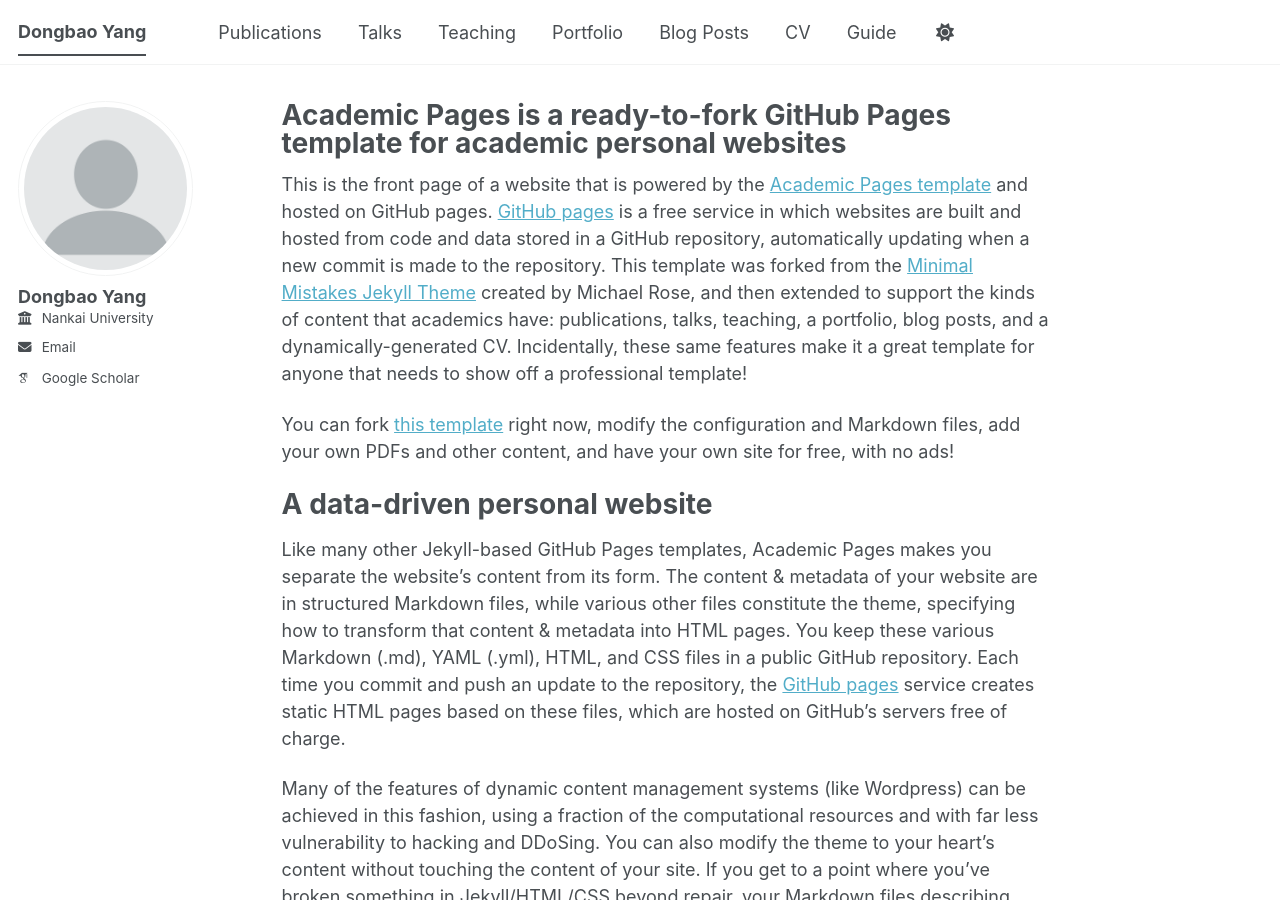
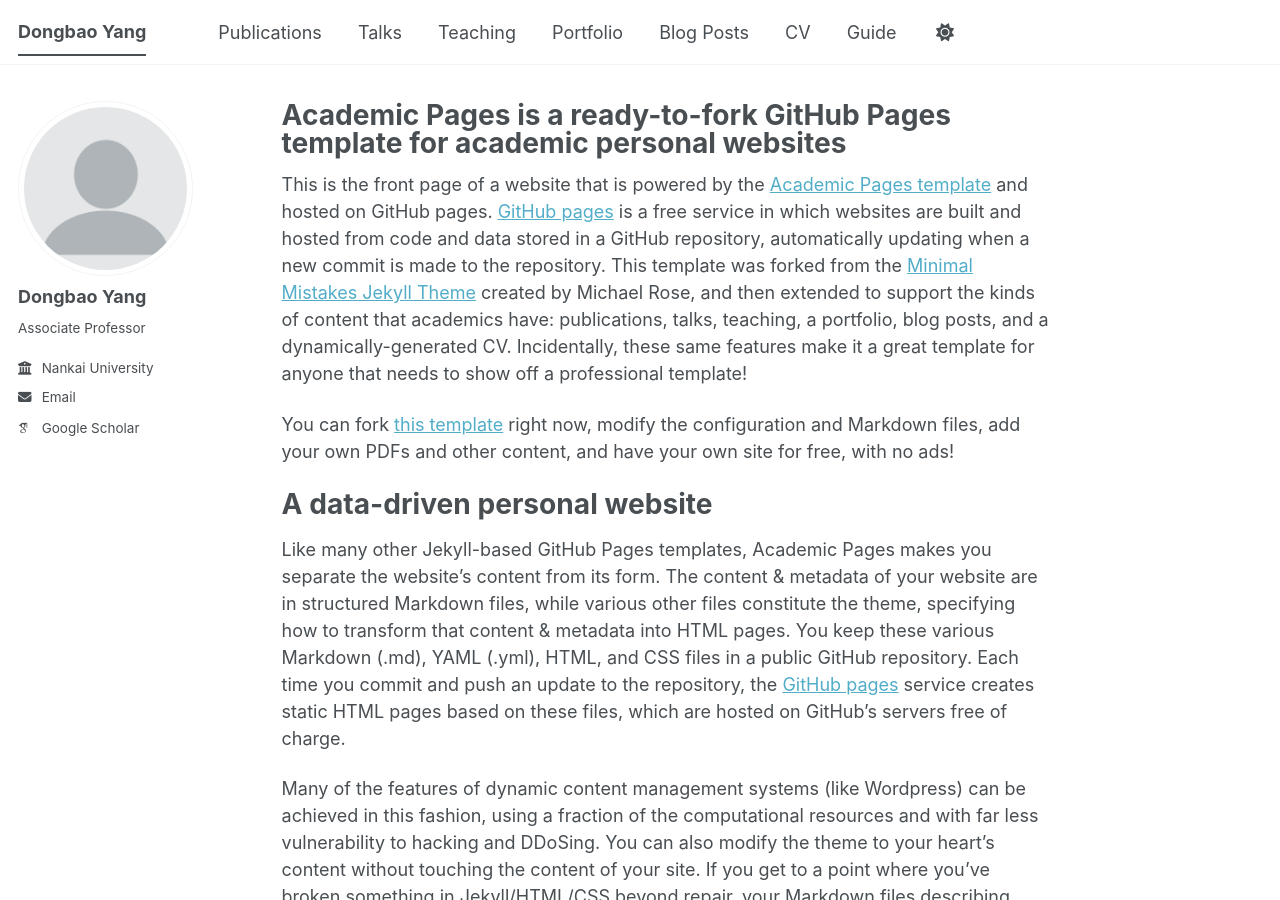
Before and after one commit to yangdb/yangdb.github.io, a Jekyll site: the page built from _pages/about.md, in a window 1280 px wide and 900 px high. Built offline with Jekyll 4.4.1, drawn with Linux system fonts in a browser that asks for light colours; some web fonts are replaced; a script bundle is joined from its source files by our own code; library files that are not in the unit come from our copies.

Commit message:
Update bio in _config.yml

```diff
--- a/_config.yml
+++ b/_config.yml
@@ -26,7 +26,7 @@ author:
   avatar           : "profile.png"
   name             : "Dongbao Yang"
   pronouns         : # example: "she/her"
-  bio              : #"Short biography for the left-hand sidebar"
+  bio              : "Associate Professor"
   employer         : "Nankai University"
   uri              : # URL
   email            : "yangdongbao@nankai.edu.cn"
```
